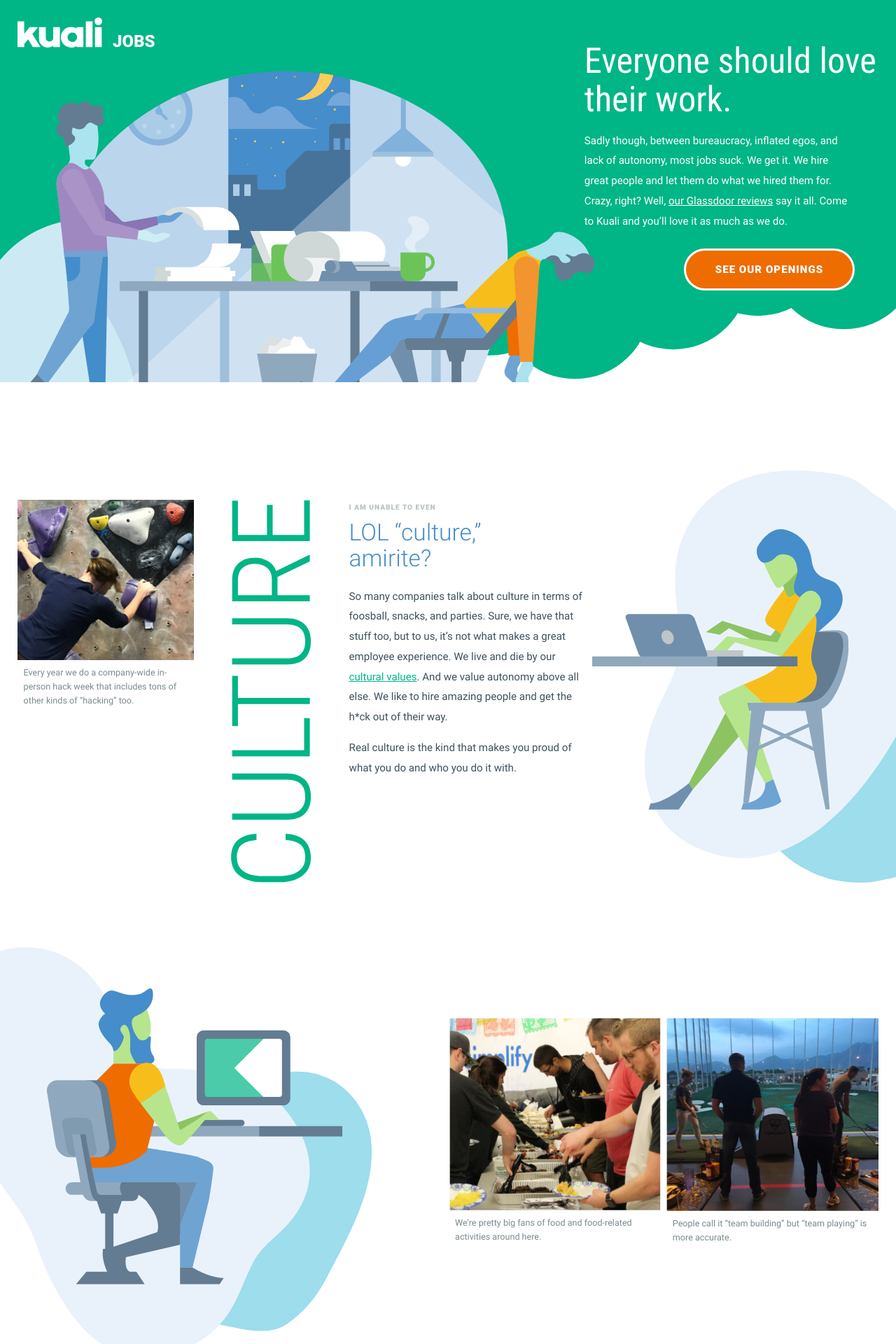
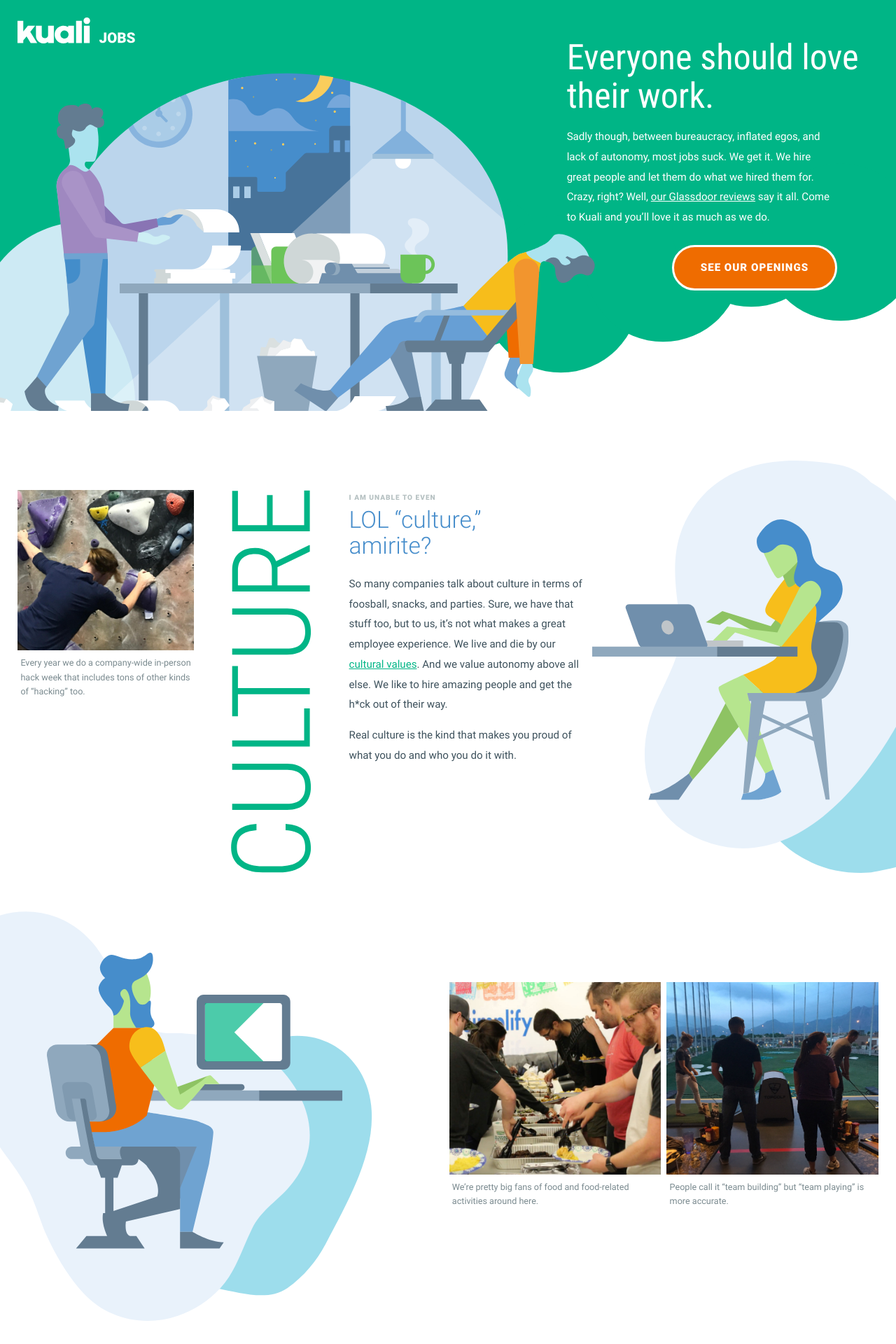
Before and after one commit to KualiCo/kuali-jobs, a Jekyll site: the page built from index.html, in a window 1280 px wide. Shown: the top 1920 px of the page at 70% size. Built offline with Jekyll 4.4.1, drawn with Linux system fonts in a browser that asks for light colours; some of the changed text lies outside the part shown.

Commit message:
headers reorganized and footer added

```diff
--- a/_layouts/default.html
+++ b/_layouts/default.html
@@ -16,7 +16,31 @@
 
 <body>
 
+  <header class="header">
+    <div class="header-bg constrain">
+      <div class="header-logo">
+        <a href="{{ "/" | relative_url }}">
+          <img alt="Kuali" src="{{ "img/logo.svg" | relative_url }}" />
+        </a>
+      </div>
+    </div>
+  </header>
+
   {{ content }}
+
+  <footer class="footer">
+    <div class="footer-bg constrain">
+      <div class="mark">
+        <a href="{{ "/" | relative_url }}">
+          <img alt="Kuali" src="{{ "img/mark.svg" | relative_url }}" />
+        </a>
+      </div>
+      <div class="footer-cta">
+        <h3 class="condensed">Seriously, what are you waiting for?</h3>
+        <a href="https://kuali.workable.com/#jobs" class="button">See our openings</a>
+      </div>
+    </div>
+  </footer>
 
   <script src="{{ "js/vendor/modernizr-3.6.0.min.js" | relative_url }}"></script>
   <script src="https://code.jquery.com/jquery-3.3.1.min.js" integrity="sha256-FgpCb/KJQlLNfOu91ta32o/NMZxltwRo8QtmkMRdAu8=" crossorigin="anonymous"></script>
--- a/_sass/custom.scss
+++ b/_sass/custom.scss
@@ -1,4 +1,4 @@
-/* general */
+/* ----------- General ---------- */
 *, *:before, *:after {
 	box-sizing: border-box;
 }
@@ -18,7 +18,7 @@
 html {
 	font-size: 62.5%;
 	line-height: 1.9;
-  font-family: 'Roboto', -apple-system, BlinkMacSystemFont, "Segoe UI", Helvetica, Arial, sans-serif, "Apple Color Emoji", "Segoe UI Emoji", "Segoe UI Symbol";
+  font-family: 'Roboto', sans-serif;
 	font-weight: 400;
 	height: 100%;
 	background: $green;
@@ -57,51 +57,62 @@
 }
 
 .condensed {
-  font-family: 'Roboto Condensed', -apple-system, BlinkMacSystemFont, "Segoe UI", Helvetica, Arial, sans-serif, "Apple Color Emoji", "Segoe UI Emoji", "Segoe UI Symbol";
+  font-family: 'Roboto Condensed', sans-serif;
   font-weight: 400;
 }
 
-/* header */
+/* ----------- Header ---------- */
 .header {
+	background: $green;
+
+	&-logo {
+		max-width: 20rem;
+	}
+}
+
+/* ----------- Main Banner ---------- */
+
+.banner {
   color: $white;
   background: $green;
   margin-bottom: 25rem;
 
-  a {
-    color: $white;
-  }
-
   &-bg {
-    background: url('../img/desk-workers.svg') no-repeat left 12rem, url('../img/bubbles.svg') no-repeat right 25rem;
-    background-size: auto, 1050px;
-    min-height: 65rem;
-    margin: 0 auto -25rem;
+    background: url('../img/desk-workers.svg') no-repeat left 2rem, url('../img/bubbles.svg') no-repeat right 15rem;
+    margin: 0 auto -35rem;
+		min-height: 65rem;
     max-width: 1640px;
     @include breakpoint('large') {
-  	   background-position: left -4rem top 12rem, right -4rem top 28rem;
-       margin-bottom: -20rem;
+  	   background-position: left -4rem top 2rem, right -4rem top 15rem;
+       margin-bottom: -30rem;
     }
-  }
+	}
 
   &-content {
-    display: flex;
-    justify-content: space-between;
-  }
+		display: flex;
+		justify-content: flex-end;
+	}
 
-  &-text {
+	&-text {
     max-width: 50rem;
+		position: relative;
+		bottom: 10rem;
 
     h1 {
       font-size: 6rem;
       line-height: 1.1;
       font-weight: 400;
-      margin-bottom: 0;
+      margin: 0;
     }
 
     p {
       margin-top: 2rem;
       max-width: 46rem;
     }
+
+		a {
+			color: $white;
+		}
   }
 
   &-cta {
@@ -112,18 +123,18 @@
   }
 }
 
-/* buttons */
+/* ----------- Buttons ---------- */
 .button {
   text-transform: uppercase;
   font-weight: 900;
   text-decoration: none;
-  padding: 1.5rem 5rem;
+  padding: 1.8rem 4.5rem;
   background: $orange;
   border-radius: 5rem;
   border: 3px solid $white;
   display: inline-block;
   letter-spacing: 1px;
-  transition: all .2s ease;
+	color: $white;
 
   &:hover, &:focus {
     background: tint($orange, 10%);
@@ -150,19 +161,19 @@
 
   figcaption {
     margin-top: 1rem;
-    padding: 0 1rem;
-    color: $light-gray;
+    padding: 0 0.5rem;
+    color: $medium-gray;
     font-size: 1.5rem;
     line-height: 1.6;
   }
 }
 
-/* text */
+/* ----------- Text ---------- */
 .paragraph-content {
   max-width: 40rem;
 
   sup {
-    color: $gray;
+    color: $light-gray;
     font-size: 1.2rem;
     text-transform: uppercase;
     letter-spacing: 1px;
@@ -172,7 +183,7 @@
   h2 {
     color: $blue;
     font-size: 4rem;
-    margin-top: 0;
+    margin-top: -0.5rem;
     font-weight: 300;
     max-width: 30rem;
     line-height: 1.1;
@@ -185,9 +196,9 @@
   }
 }
 
-/* sections general */
+/* ----------- Sections ---------- */
 .section {
-  margin: 12rem auto 5rem;
+  margin: 10rem auto 2.5rem;
   display: flex;
   justify-content: space-between;
   width: 100%;
@@ -200,7 +211,6 @@
   }
 }
 
-/* sections specific */
 .culture {
   .desk-gal {
     right: 5rem;
@@ -269,3 +279,69 @@
     }
   }
 }
+
+.values {
+	margin-bottom: 12rem;
+
+	&-list {
+		color: $white;
+		background: $blue;
+		flex-grow: 2;
+		margin-left: 5rem;
+		padding: 5rem 5rem 3.5rem;
+
+		h3 {
+			font-weight: 700;
+			text-transform: uppercase;
+			font-size: 5.6rem;
+			margin: 0 0 3rem;
+			line-height: 1.1;
+		}
+
+		ul {
+			column-count: 2;
+			column-gap: 2rem;
+			padding: 0;
+			margin: 0;
+			list-style: none;
+			font-size: 2.4rem;
+
+			li {
+				margin-bottom: 2rem;
+			}
+		}
+
+		&-number {
+			color: $blue;
+			background: $white;
+			border-radius: 50%;
+			font-weight: 900;
+			display: inline-block;
+			width: 4rem;
+			height: 4rem;
+			text-align: center;
+			margin-right: 1.5rem;
+			line-height: 1.6;
+		}
+	}
+}
+
+/* ----------- Footer ---------- */
+.footer {
+	background: $green;
+	color: $white;
+	margin-top: auto;
+
+	&-bg {
+		display: flex;
+		justify-content: space-between;
+		align-items: center;
+
+		h3 {
+			font-size: 3.6rem;
+			margin: 0;
+			display: inline;
+			margin-right: 4rem;
+		}
+	}
+}
--- a/_sass/variables.scss
+++ b/_sass/variables.scss
@@ -1,8 +1,8 @@
 /* colors */
 
 $dark-gray: #3d515c;
-$gray: #b6c1c2;
-$light-gray: #7a8a8f;
+$medium-gray: #7a8a8f;
+$light-gray: #b6c1c2;
 $white: #fff;
 $green: #00b586;
 $orange: #ef6c00;
--- a/index.html
+++ b/index.html
@@ -3,24 +3,19 @@
 layout: default
 ---
 
-<header id="top" class="header">
-  <div class="header-bg">
-    <div class="header-content constrain">
-      <div class="header-logo">
-        <a href="/">
-          <img alt="Kuali Jobs" src="img/logo.svg" />
-        </a>
-      </div>
-      <div class="header-text">
+<section id="top" class="banner">
+  <div class="banner-bg constrain">
+    <div class="banner-content constrain">
+      <div class="banner-text">
         <h1 class="condensed">Everyone should love their work.</h1>
         <p>Sadly though, between bureaucracy, inflated egos, and lack of autonomy, most jobs suck. We get it. We hire great people and let them do what we hired them for. Crazy, right? Well, <a href="https://www.glassdoor.com/Reviews/Kuali-Reviews-E1156448.htm">our Glassdoor reviews</a> say it all. Come to Kuali and you’ll love it as much as we do.</p>
-        <div class="header-cta">
+        <div class="banner-cta">
           <a href="https://kuali.workable.com/#jobs" class="button">See our openings</a>
         </div>
       </div>
     </div>
   </div>
-</header>
+</section>
 
 <section id="culture" class="culture section constrain">
   <figure class="image-plus-caption image-plus-caption-small">
@@ -77,3 +72,22 @@
     <img alt="Salt Lake Tribune Top Workplaces 2016, 2017" src="img/top-workplace.svg" />
   </div>
 </section>
+
+<section id="values" class="values section constrain">
+  <div class="paragraph-content">
+    <sup>Getting real</sup>
+    <h2>Kuali cultural values</h2>
+    <p>Kuali has 6 official cultural values and an extra unofficial one. We talk about these all the time. They’re connected to our peer bonuses and they’re used to set the bar for how we treat each other. And they work. They’re not just some lame manifesto collecting virtual “cyber” space dust.</p>
+  </div>
+  <div class="values-list">
+    <h3 class="condensed">Our values define us</h3>
+    <ul>
+      <li><span class="values-list-number">1</span>Iterate to evolve</li>
+      <li><span class="values-list-number">2</span>Cultivate openness</li>
+      <li><span class="values-list-number">3</span>Act with accountability</li>
+      <li><span class="values-list-number">4</span>Assume the best</li>
+      <li><span class="values-list-number">5</span>Practice humility</li>
+      <li><span class="values-list-number">6</span>Deliver amazing experiences</li>
+    </ul>
+  </div>
+</section>
```
Also changed, not shown: img/bubbles.svg, img/climbing.jpg, img/food.jpg, img/golf.jpg.
